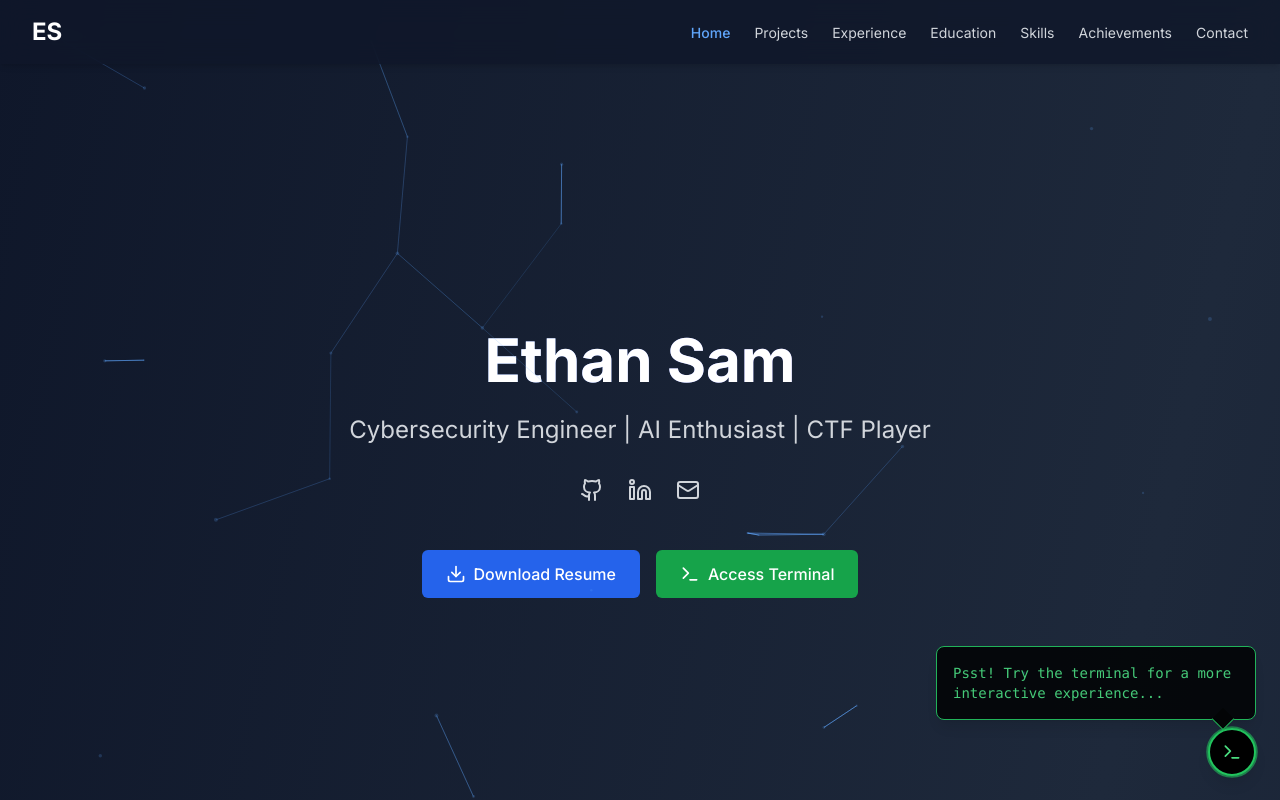
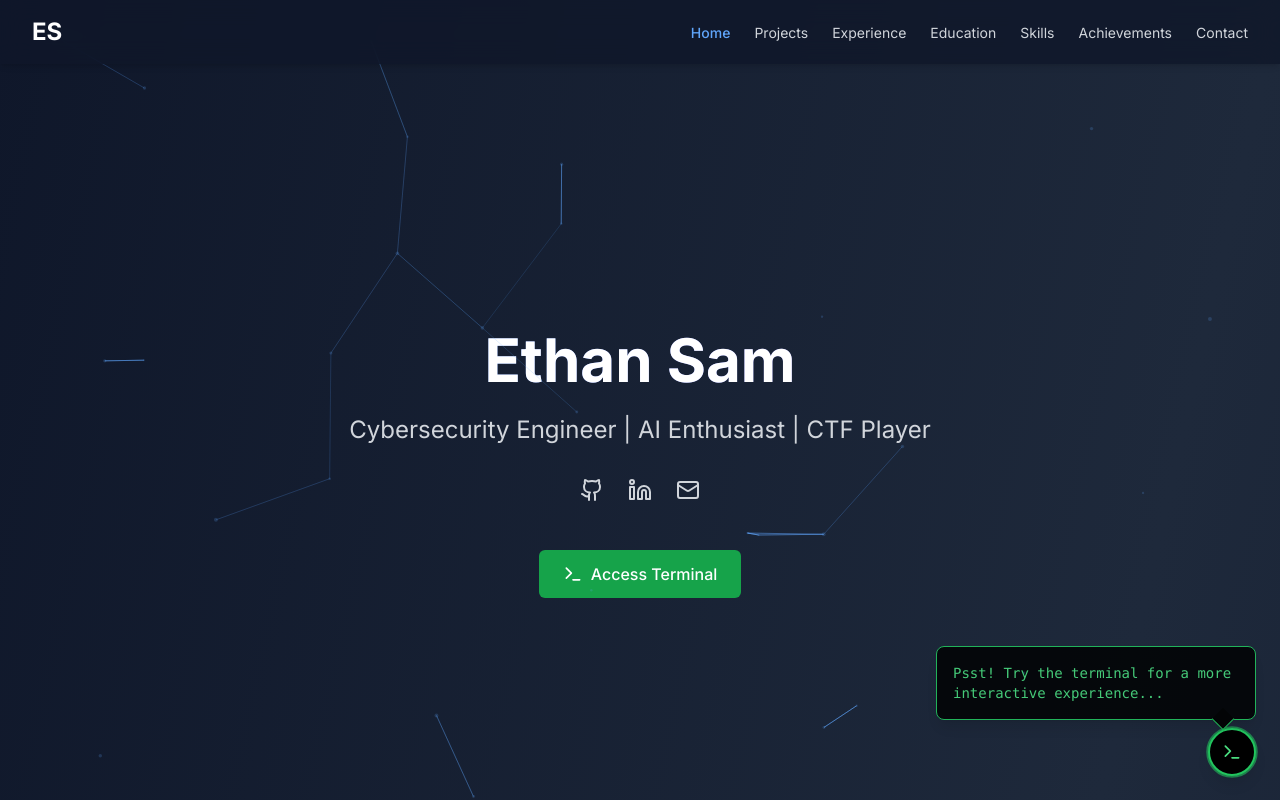
Before and after one commit to esamnyu/personal_portfolio, a Next.js app: page / in a window 1280 px wide. Shown: the top 800 px of the page. Built offline with nearby package versions, Linux system fonts and the light colour scheme.

Commit message:
Remove download button

```diff
--- a/src/components/Portfolio.tsx
+++ b/src/components/Portfolio.tsx
@@ -287,14 +287,6 @@ const Portfolio: React.FC = () => {
               </a>
             </div>
             <div className="flex flex-col sm:flex-row items-center justify-center gap-4">
-              <a
-                href="/resume.pdf"
-                className="inline-flex items-center px-6 py-3 bg-blue-600 hover:bg-blue-700 text-white font-medium rounded-md transition-colors duration-300"
-                download
-              >
-                <Download className="w-5 h-5 mr-2" />
-                Download Resume
-              </a>
 
               <button
                 onClick={() => setIsTerminalOpen(true)}
```
